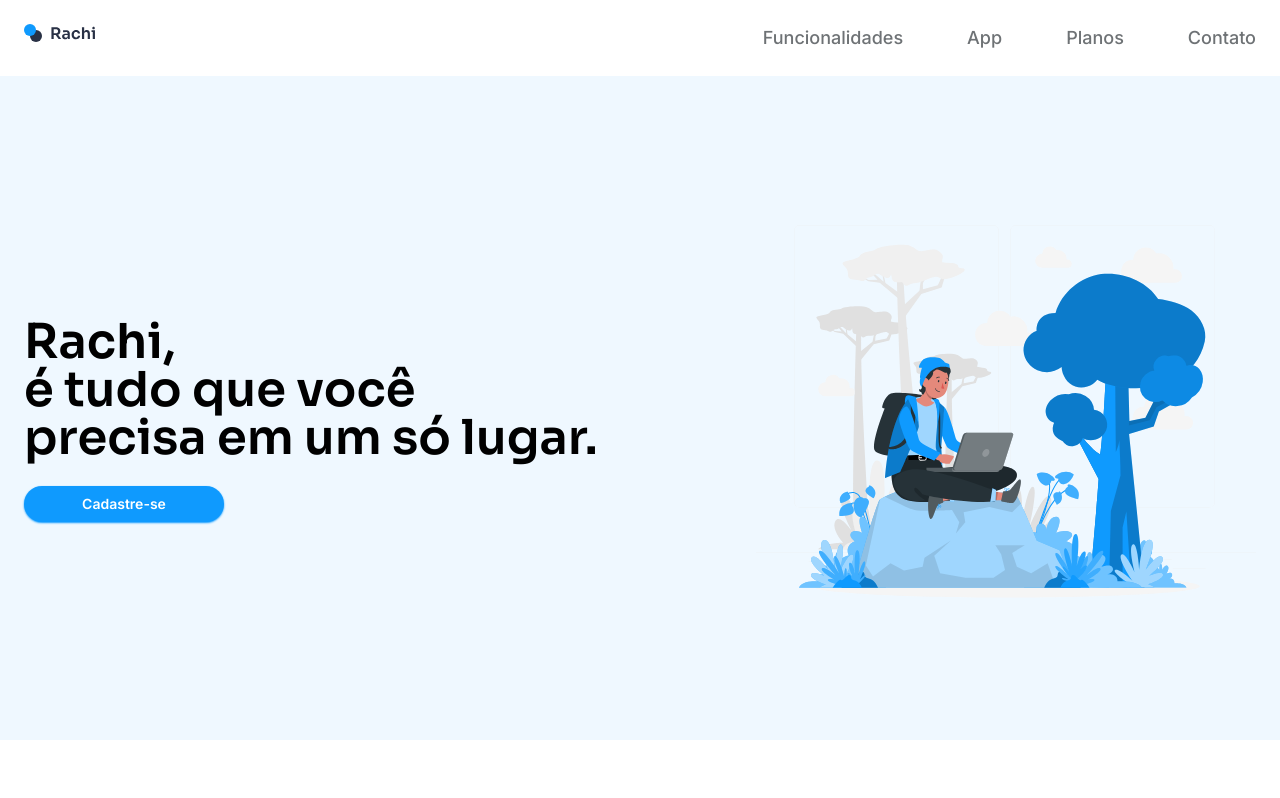
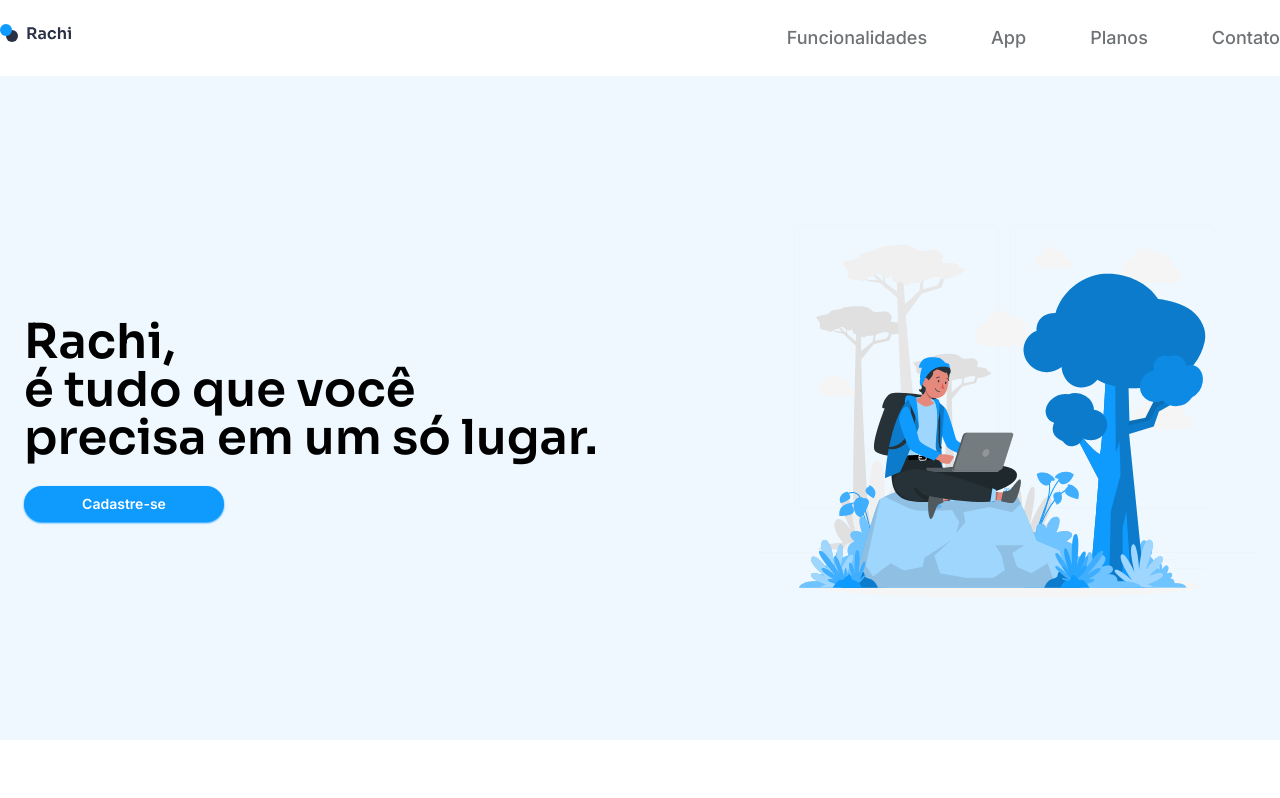
Before and after one commit to pcvp/Rachi, a React (Vite) app: page / in a window 1280 px wide. Shown: the top 798 px of the page. Built offline with nearby package versions, Linux system fonts and the light colour scheme.

Commit message:
Correção header

```diff
--- a/src/sections/Header.tsx
+++ b/src/sections/Header.tsx
@@ -12,7 +12,14 @@ export default function Header() {
 
   return (
     <>
-      <header className="w-100 p-6 flex flex-col md:flex-row">
+      <header
+        className={classNames(
+          "w-100 p-6 flex flex-col md:flex-row md:py-6 md:px-0",
+          {
+            "container mx-auto": !exibirMenu,
+          }
+        )}
+      >
         <div
           className={classNames(
             "flex justify-between md:container md:mx-auto",
```
